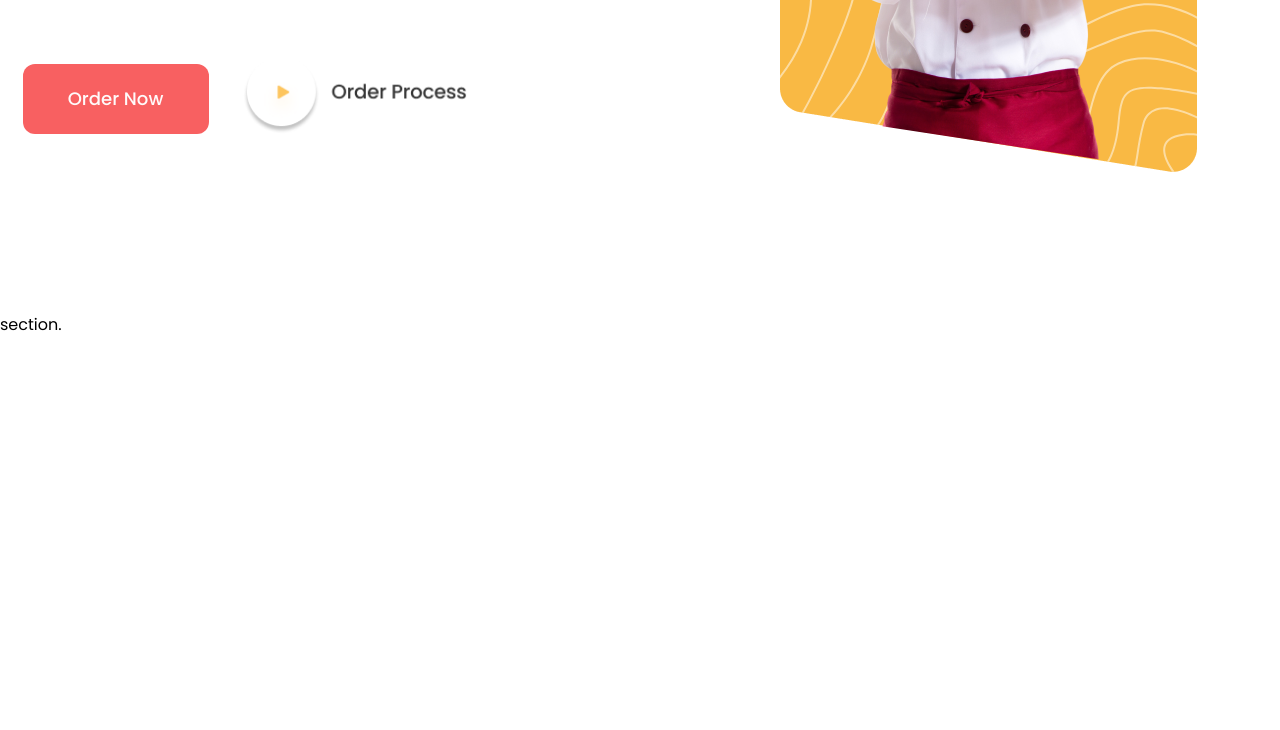
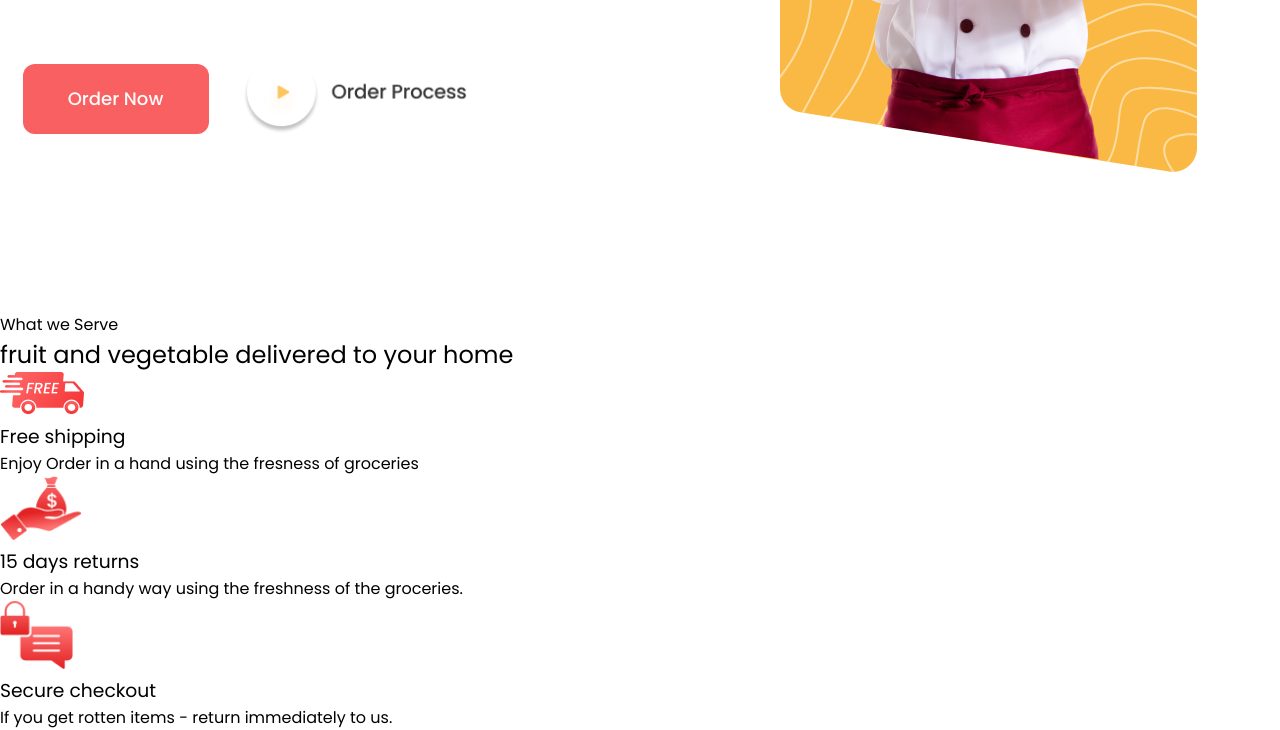
Before and after one commit to MohamedHesham1/Food-Delivery-Landing, a website built with Vite: page index.html in a window 1280 px wide. Shown: the part 558-1288 px from the top of the page. Before the commit the page ends 895 px from the top, so only its background shows below. Built offline with nearby package versions, Linux system fonts and the light colour scheme.

Commit message:
feat: :sparkles: add services section to main

```diff
--- a/index.html
+++ b/index.html
@@ -174,7 +174,63 @@
           </div>
         </div>
       </section>
-      section.
+      <!-- services section -->
+      <section class="services">
+        <div class="services__header">
+          <p>What we Serve</p>
+          <h2>fruit and vegetable delivered to your home</h2>
+        </div>
+        <div class="services__body">
+          <div class="card">
+            <div class="card__img">
+              <img
+                src="assets/imgs/van.png"
+                alt="Free shipping"
+                width="84px"
+                height="42.04px"
+              />
+            </div>
+            <div class="card__header">
+              <h3 class="card__title">Free shipping</h3>
+              <p class="card__subtitle">
+                Enjoy Order in a hand using the fresness of groceries
+              </p>
+            </div>
+          </div>
+          <div class="card">
+            <div class="card__img">
+              <img
+                src="assets/imgs/money.png"
+                alt="15 days returns"
+                width="82.22px"
+                height="64.27px"
+              />
+            </div>
+            <div class="card__header">
+              <h3 class="card__title">15 days returns</h3>
+              <p class="card__subtitle">
+                Order in a handy way using the freshness of the groceries.
+              </p>
+            </div>
+          </div>
+          <div class="card">
+            <div class="card__img">
+              <img
+                src="assets/imgs/security.png"
+                alt="Secure checkout"
+                width="73.11px"
+                height="68.87px"
+              />
+            </div>
+            <div class="card__header">
+              <h3 class="card__title">Secure checkout</h3>
+              <p class="card__subtitle">
+                If you get rotten items - return immediately to us.
+              </p>
+            </div>
+          </div>
+        </div>
+      </section>
     </main>
     <script type="module" src="/main.js"></script>
   </body>
```
Also changed, not shown: assets/imgs/money.png (added), assets/imgs/security.png (added), assets/imgs/van.png (added).
